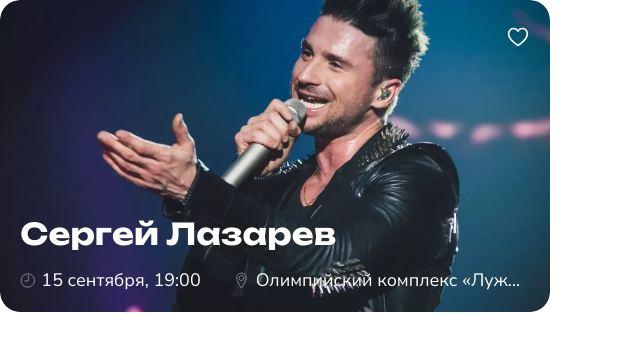
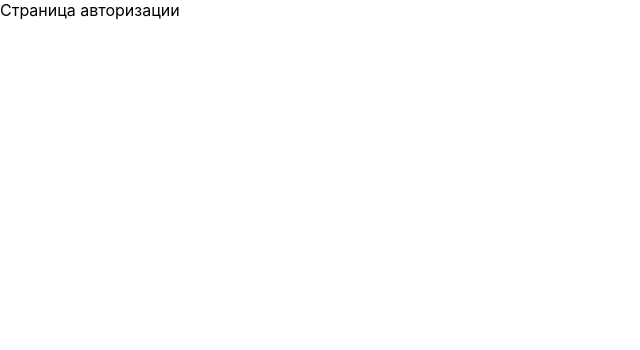
Before and after one commit to by-the-ticket-take-the-ride/frontend, a React (Create React App) app: page /login in a window 1280 px wide. Shown: the top 350 px of the page, without its empty margins (0-640 px from the left). Built offline with nearby package versions, Linux system fonts and the light colour scheme.

Commit message:
feat: настроен роут страницы login

```diff
--- a/src/App.jsx
+++ b/src/App.jsx
@@ -1,10 +1,25 @@
 import "./App.css";
+import { Routes, Route } from "react-router-dom";
+import Login from "./components/Login/Login";
+
 import EventCard from "./components/EventCard/EventCard";
 
 function App() {
   return (
     <div className="App">
-      <EventCard />
+      <Routes>
+        <Route
+          exact
+          path="/"
+          element={<EventCard />}
+        >
+        </Route>
+
+        <Route
+          path="/login"
+          element={<Login />}
+        />
+      </Routes>
     </div>
   );
 }
--- /dev/null
+++ b/src/components/AuthForm/AuthForm.jsx
@@ -0,0 +1,13 @@
+import "./AuthForm.css";
+
+function AuthForm() {
+  return (
+    <section className="content">
+      <form>
+        Страница авторизации
+      </form>
+    </section>
+  );
+}
+
+export default AuthForm;
--- /dev/null
+++ b/src/components/Login/Login.jsx
@@ -0,0 +1,12 @@
+import "./Login.css";
+import AuthForm from "../AuthForm/AuthForm";
+
+function Login() {
+  return (
+    <main className="content">
+      <AuthForm/>
+    </main>
+  );
+}
+
+export default Login;
```
Also changed, not shown: src/components/AuthForm/AuthForm.css (added), src/components/Login/Login.css (added).
